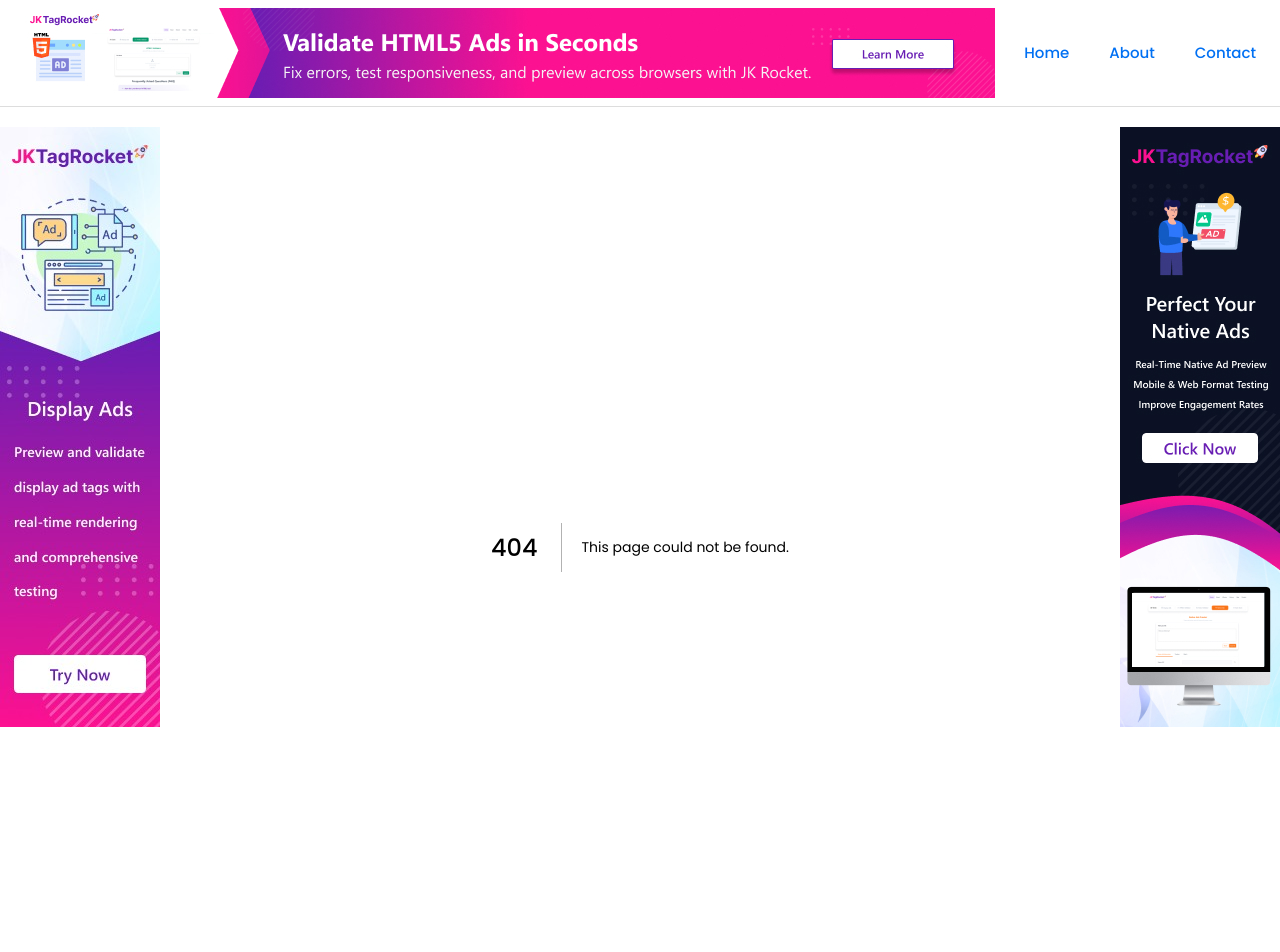
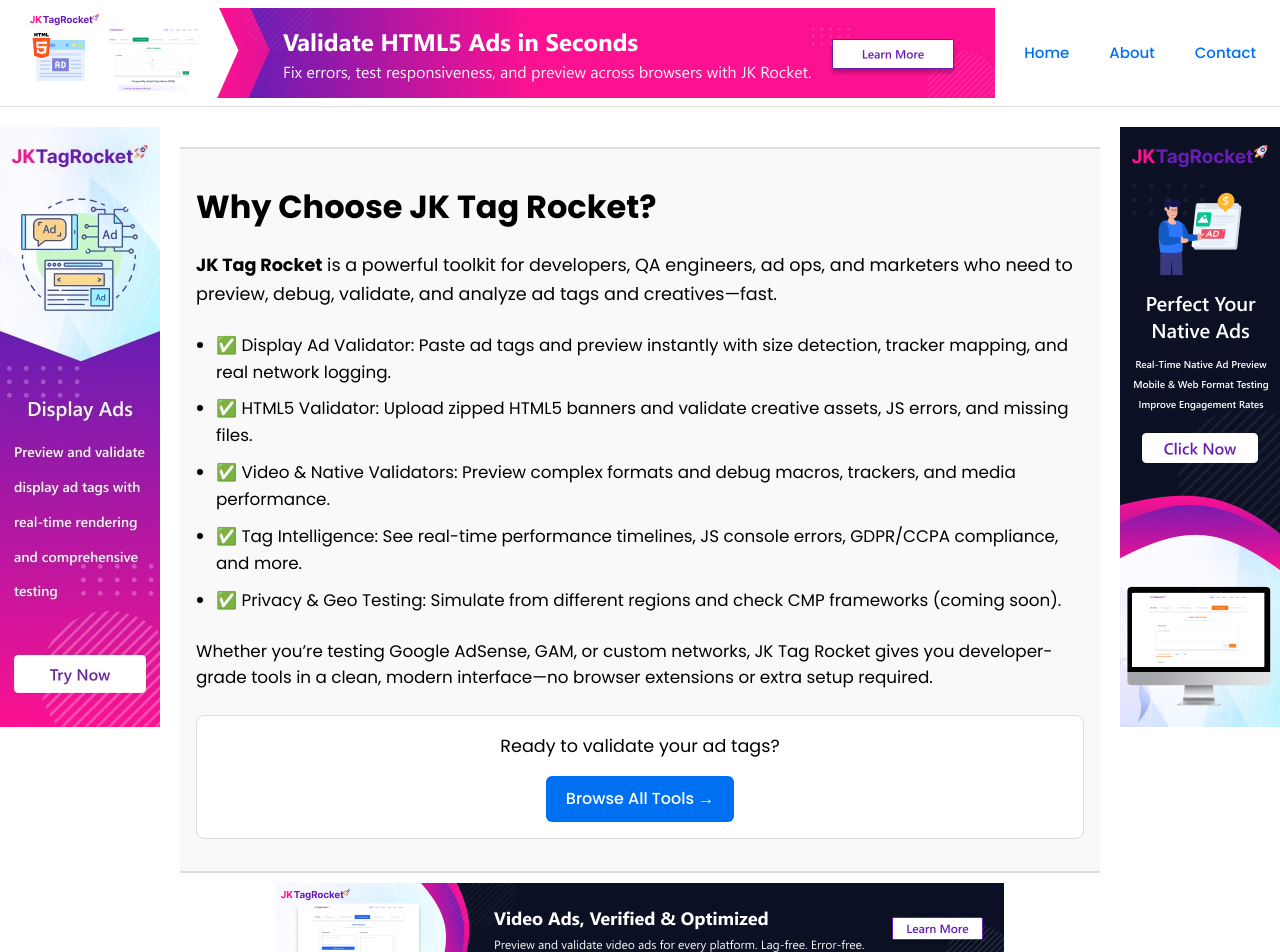
Before and after one commit to premkarthi/JKTagRocket, a Next.js app: page /learn-more in a window 1280 px wide. Before the commit this address had no page. Shown: the top 952 px of the page. Built offline with nearby package versions, Linux system fonts and the light colour scheme.

Commit message:
More UI issues is fixed on home page and add new page learn more

```diff
--- /dev/null
+++ b/app/learn-more/page.js
@@ -0,0 +1,131 @@
+"use client";
+
+import React from "react";
+import Link from "next/link";
+import { motion } from "framer-motion";
+
+const fadeInUp = {
+  hidden: { opacity: 0, y: 30 },
+  show: { opacity: 1, y: 0, transition: { duration: 0.6, ease: "easeOut" } },
+};
+
+const staggerList = {
+  hidden: {},
+  show: {
+    transition: {
+      staggerChildren: 0.15,
+    },
+  },
+};
+
+const listItemFade = {
+  hidden: { opacity: 0, x: -20 },
+  show: { opacity: 1, x: 0, transition: { duration: 0.4 } },
+};
+
+export default function LearnMorePage() {
+  const features = [
+    "✅ Display Ad Validator: Paste ad tags and preview instantly with size detection, tracker mapping, and real network logging.",
+    "✅ HTML5 Validator: Upload zipped HTML5 banners and validate creative assets, JS errors, and missing files.",
+    "✅ Video & Native Validators: Preview complex formats and debug macros, trackers, and media performance.",
+    "✅ Tag Intelligence: See real-time performance timelines, JS console errors, GDPR/CCPA compliance, and more.",
+    "✅ Privacy & Geo Testing: Simulate from different regions and check CMP frameworks (coming soon).",
+  ];
+
+  return (
+    <main
+      style={{
+        padding: "2rem 1rem",
+        background: "#f9f9f9",
+        borderTop: "2px solid #ddd",
+        borderBottom: "2px solid #ddd",
+        fontSize: "1rem",
+        lineHeight: "1.6",
+      }}
+    >
+      <div style={{ maxWidth: "960px", margin: "0 auto" }}>
+        {/* Title */}
+        <motion.h1
+          style={{ fontSize: "2rem", marginBottom: "1.2rem" }}
+          initial="hidden"
+          animate="show"
+          variants={fadeInUp}
+        >
+          Why Choose JK Tag Rocket?
+        </motion.h1>
+
+        {/* Intro paragraph */}
+        <motion.p
+          style={{ fontSize: "1.1rem", marginBottom: "1.5rem" }}
+          initial="hidden"
+          animate="show"
+          variants={fadeInUp}
+        >
+          <strong>JK Tag Rocket</strong> is a powerful toolkit for developers, QA engineers,
+          ad ops, and marketers who need to preview, debug, validate, and analyze ad tags and creatives—fast.
+        </motion.p>
+
+        {/* List of features */}
+        <motion.ul
+          style={{ paddingLeft: "20px", fontSize: "1.05rem", marginBottom: "1.5rem" }}
+          initial="hidden"
+          whileInView="show"
+          viewport={{ once: true, amount: 0.2 }}
+          variants={staggerList}
+        >
+          {features.map((item, i) => (
+            <motion.li key={i} variants={listItemFade} style={{ marginBottom: "10px" }}>
+              {item}
+            </motion.li>
+          ))}
+        </motion.ul>
+
+        {/* Final description */}
+        <motion.p
+          style={{ fontSize: "1.05rem", marginBottom: "1.5rem" }}
+          initial="hidden"
+          animate="show"
+          variants={fadeInUp}
+        >
+          Whether you’re testing Google AdSense, GAM, or custom networks, JK Tag Rocket
+          gives you developer-grade tools in a clean, modern interface—no browser extensions
+          or extra setup required.
+        </motion.p>
+
+        {/* CTA: Browse All Tools */}
+        <motion.div
+          initial={{ opacity: 0, y: 20 }}
+          whileInView={{ opacity: 1, y: 0 }}
+          transition={{ duration: 0.5, delay: 0.1 }}
+          viewport={{ once: true }}
+          style={{
+            padding: "1rem 1.5rem",
+            backgroundColor: "#fff",
+            border: "1px solid #ddd",
+            borderRadius: "8px",
+            textAlign: "center",
+          }}
+        >
+          <p style={{ fontSize: "1.1rem", marginBottom: "1rem" }}>
+            Ready to validate your ad tags?
+          </p>
+          <Link
+            href="/"
+            style={{
+              backgroundColor: "#0070f3",
+              color: "#fff",
+              padding: "10px 20px",
+              borderRadius: "6px",
+              textDecoration: "none",
+              fontWeight: 500,
+              fontSize: "1rem",
+              display: "inline-block",
+            }}
+          >
+            Browse All Tools →
+          </Link>
+        </motion.div>
+      </div>
+    </main>
+  );
+}
```
Also changed, not shown: app/page.js (+12 -12 lines), components/Hero.js (+39 -36 lines).
